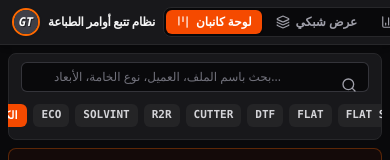
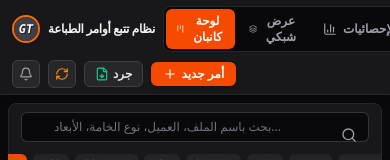
Before and after one commit to Alkayed511/Printing-Dashboard-GT, a React (Vite) app: page / in a window 390 px wide. Shown: the top 160 px of the page. Built offline with nearby package versions, Linux system fonts and the light colour scheme; no server answers.

Commit message:
refactor(ui): update navbar layout for responsiveness
Refactored the navigation bar to use flex-wrap, ensuring better compatibility across different screen sizes and improving the visual structure of the header elements.

```diff
--- a/src/components/Navbar.tsx
+++ b/src/components/Navbar.tsx
@@ -106,11 +106,13 @@ export const Navbar: React.FC<NavbarProps> = ({
 
   return (
     <header className="bg-zinc-900 border-b border-zinc-800 text-white sticky top-0 z-30 shadow-md shrink-0">
-      {/* Ultra Compact & Balanced Main Navigation Bar */}
-      <div className="max-w-[1800px] mx-auto w-full px-3 py-1.5 flex items-center justify-between gap-2 overflow-x-auto scrollbar-none">
+      {/* Ultra Compact Main Navigation Bar */}
+      <div className="w-full px-3 py-1.5 flex flex-wrap items-center justify-between gap-2">
 
-        {/* Start Section (Right in RTL): Brand & Title */}
-        <div className="flex items-center gap-2 shrink-0">
+        {/* Left Section: Brand, Title, and Tab Navigation */}
+        <div className="flex items-center gap-2 sm:gap-3">
+          {/* Brand & Logo */}
+          <div className="flex items-center gap-2">
             <div className="relative flex items-center justify-center w-7 h-7 rounded-full border-2 border-orange-500 overflow-hidden shrink-0 shadow-sm">
               <div className="absolute inset-0 bg-zinc-700"></div>
               <span className="relative z-10 font-black italic text-xs text-white font-mono" style={{ textShadow: '1px 1px 0px rgba(0,0,0,0.5)' }}>GT</span>
@@ -123,11 +125,13 @@ export const Navbar: React.FC<NavbarProps> = ({
             </div>
           </div>
 
-        {/* Center Section: Centered Navigation Tabs */}
-        <nav className="flex items-center gap-1 bg-zinc-950 p-0.5 rounded-lg border border-zinc-800 shrink-0 mx-auto">
+          <div className="h-4 w-px bg-zinc-800 hidden lg:block"></div>
+
+          {/* Nav Tabs */}
+          <nav className="flex items-center gap-1 bg-zinc-950 p-0.5 rounded-lg border border-zinc-800">
             <button
               onClick={() => setActiveTab('kanban')}
-            className={`flex items-center gap-1.5 px-2.5 py-1 rounded-md text-xs font-bold transition-all whitespace-nowrap ${
+              className={`flex items-center gap-1.5 px-2.5 py-1 rounded-md text-xs font-bold transition-all ${
                 activeTab === 'kanban'
                   ? 'bg-orange-600 text-white shadow-sm'
                   : 'text-zinc-400 hover:text-zinc-200 hover:bg-zinc-800/60'
@@ -144,7 +148,7 @@ export const Navbar: React.FC<NavbarProps> = ({
 
             <button
               onClick={() => setActiveTab('compact')}
-            className={`flex items-center gap-1.5 px-2.5 py-1 rounded-md text-xs font-bold transition-all whitespace-nowrap ${
+              className={`flex items-center gap-1.5 px-2.5 py-1 rounded-md text-xs font-bold transition-all ${
                 activeTab === 'compact'
                   ? 'bg-orange-600 text-white shadow-sm'
                   : 'text-zinc-400 hover:text-zinc-200 hover:bg-zinc-800/60'
@@ -156,7 +160,7 @@ export const Navbar: React.FC<NavbarProps> = ({
 
             <button
               onClick={() => setActiveTab('stats')}
-            className={`flex items-center gap-1.5 px-2.5 py-1 rounded-md text-xs font-bold transition-all whitespace-nowrap ${
+              className={`flex items-center gap-1.5 px-2.5 py-1 rounded-md text-xs font-bold transition-all ${
                 activeTab === 'stats'
                   ? 'bg-orange-600 text-white shadow-sm'
                   : 'text-zinc-400 hover:text-zinc-200 hover:bg-zinc-800/60'
@@ -168,7 +172,7 @@ export const Navbar: React.FC<NavbarProps> = ({
 
             <button
               onClick={() => setActiveTab('code')}
-            className={`flex items-center gap-1.5 px-2.5 py-1 rounded-md text-xs font-bold transition-all whitespace-nowrap ${
+              className={`flex items-center gap-1.5 px-2.5 py-1 rounded-md text-xs font-bold transition-all ${
                 activeTab === 'code'
                   ? 'bg-orange-600 text-white shadow-sm'
                   : 'text-zinc-400 hover:text-zinc-200 hover:bg-zinc-800/60'
@@ -178,12 +182,13 @@ export const Navbar: React.FC<NavbarProps> = ({
               <span>Python كود</span>
             </button>
           </nav>
+        </div>
 
-        {/* End Section (Left in RTL): Stats, Path, Work Date, Notification, Refresh, Inventory & New Order */}
-        <div className="flex items-center gap-1.5 sm:gap-2 text-xs shrink-0">
+        {/* Right Section: Path, Date, Actions, Stats */}
+        <div className="flex items-center gap-2 text-xs">
 
           {/* Summary Stats Badge */}
-          <div className="text-[11px] text-zinc-400 font-mono hidden xl:flex items-center gap-2 bg-zinc-950 px-2 py-1 rounded border border-zinc-800/80 shrink-0">
+          <div className="text-[11px] text-zinc-400 font-mono hidden xl:flex items-center gap-2 bg-zinc-950 px-2 py-1 rounded border border-zinc-800/80">
             <span>المكتمل: <strong className="text-emerald-400 font-bold">{totalJobsCount - pendingJobsCount}</strong></span>
             <span>•</span>
             <span>الانتظار: <strong className="text-amber-400 font-bold">{pendingJobsCount}</strong></span>
@@ -192,17 +197,17 @@ export const Navbar: React.FC<NavbarProps> = ({
           {/* Path Badge */}
           <button
             onClick={onOpenConfig}
-            className="hidden lg:flex bg-zinc-800 hover:bg-zinc-700 px-2 py-1 rounded-md border border-zinc-700 items-center gap-1.5 transition-colors text-xs shrink-0"
+            className="hidden lg:flex bg-zinc-800 hover:bg-zinc-700 px-2 py-1 rounded-md border border-zinc-700 items-center gap-1.5 transition-colors text-xs"
             title="تعديل مسار الشبكة"
           >
             <span className="text-zinc-400 text-[10px]">المسار:</span>
-            <code className="text-orange-300 text-[11px] font-mono max-w-[110px] xl:max-w-[150px] truncate dir-ltr">
+            <code className="text-orange-300 text-[11px] font-mono max-w-[120px] xl:max-w-[160px] truncate dir-ltr">
               {config.basePath}
             </code>
           </button>
 
           {/* Work Date Switcher */}
-          <div className="flex items-center bg-zinc-950 rounded-md border border-zinc-800 p-0.5 shrink-0">
+          <div className="hidden sm:flex items-center bg-zinc-950 rounded-md border border-zinc-800 p-0.5">
             <button
               onClick={() => adjustDate(-1)}
               className="p-1 text-zinc-400 hover:text-white hover:bg-zinc-800 rounded transition-colors"
@@ -210,7 +215,7 @@ export const Navbar: React.FC<NavbarProps> = ({
             >
               <Minus className="w-3 h-3" />
             </button>
-            <div className="flex flex-col items-center px-1.5 min-w-[55px]">
+            <div className="flex flex-col items-center px-2 min-w-[65px]">
               <span className="text-[9px] text-zinc-500 font-bold -mb-0.5 cursor-pointer hover:text-orange-300" onClick={resetToToday} title="العودة لليوم">تاريخ العمل</span>
               <span className="font-mono text-orange-400 font-bold text-xs dir-ltr">
                 {config.currentDate}
@@ -228,7 +233,7 @@ export const Navbar: React.FC<NavbarProps> = ({
           {/* Alert Notification */}
           <button
             onClick={onAcknowledgeAlert}
-            className={`relative p-1.5 rounded-md border transition-all shrink-0 ${
+            className={`relative p-1.5 rounded-md border transition-all ${
               unacknowledgedCount > 0
                 ? 'bg-red-600 text-white border-red-500 hover:bg-red-500 shadow-md animate-pulse'
                 : 'bg-zinc-800 hover:bg-zinc-700 border-zinc-700 text-zinc-300 hover:text-white'
@@ -251,7 +256,7 @@ export const Navbar: React.FC<NavbarProps> = ({
           <button
             onClick={onRefresh}
             disabled={isRefreshing}
-            className="p-1.5 bg-zinc-800 hover:bg-zinc-700 border border-zinc-700 rounded-md text-zinc-300 hover:text-white transition-all shrink-0"
+            className="p-1.5 bg-zinc-800 hover:bg-zinc-700 border border-zinc-700 rounded-md text-zinc-300 hover:text-white transition-all"
             title="تحديث تلقائي للملفات"
           >
             <RefreshCw className={`w-3.5 h-3.5 text-orange-400 ${isRefreshing ? 'animate-spin' : ''}`} />
@@ -260,17 +265,17 @@ export const Navbar: React.FC<NavbarProps> = ({
           {/* Export */}
           <button
             onClick={onOpenExport}
-            className="flex items-center gap-1 bg-zinc-800 hover:bg-zinc-700 border border-zinc-700 text-zinc-200 font-bold px-2 py-1 rounded-md transition-all text-xs shrink-0"
+            className="flex items-center gap-1 bg-zinc-800 hover:bg-zinc-700 border border-zinc-700 text-zinc-200 font-bold px-2.5 py-1 rounded-md transition-all text-xs"
             title="تصدير تقرير الجرد"
           >
             <FileDown className="w-3.5 h-3.5 text-emerald-400" />
-            <span className="hidden sm:inline">جرد</span>
+            <span>جرد</span>
           </button>
 
           {/* New Job */}
           <button
             onClick={onOpenNewJob}
-            className="flex items-center gap-1 bg-orange-600 hover:bg-orange-500 text-white font-bold px-2.5 py-1 rounded-md transition-all text-xs shadow-sm shrink-0 whitespace-nowrap"
+            className="flex items-center gap-1 bg-orange-600 hover:bg-orange-500 text-white font-bold px-3 py-1 rounded-md transition-all text-xs shadow-sm"
           >
             <Plus className="w-3.5 h-3.5" />
             <span>أمر جديد</span>
```
Lines whose indentation alone changed are shown as unchanged.
